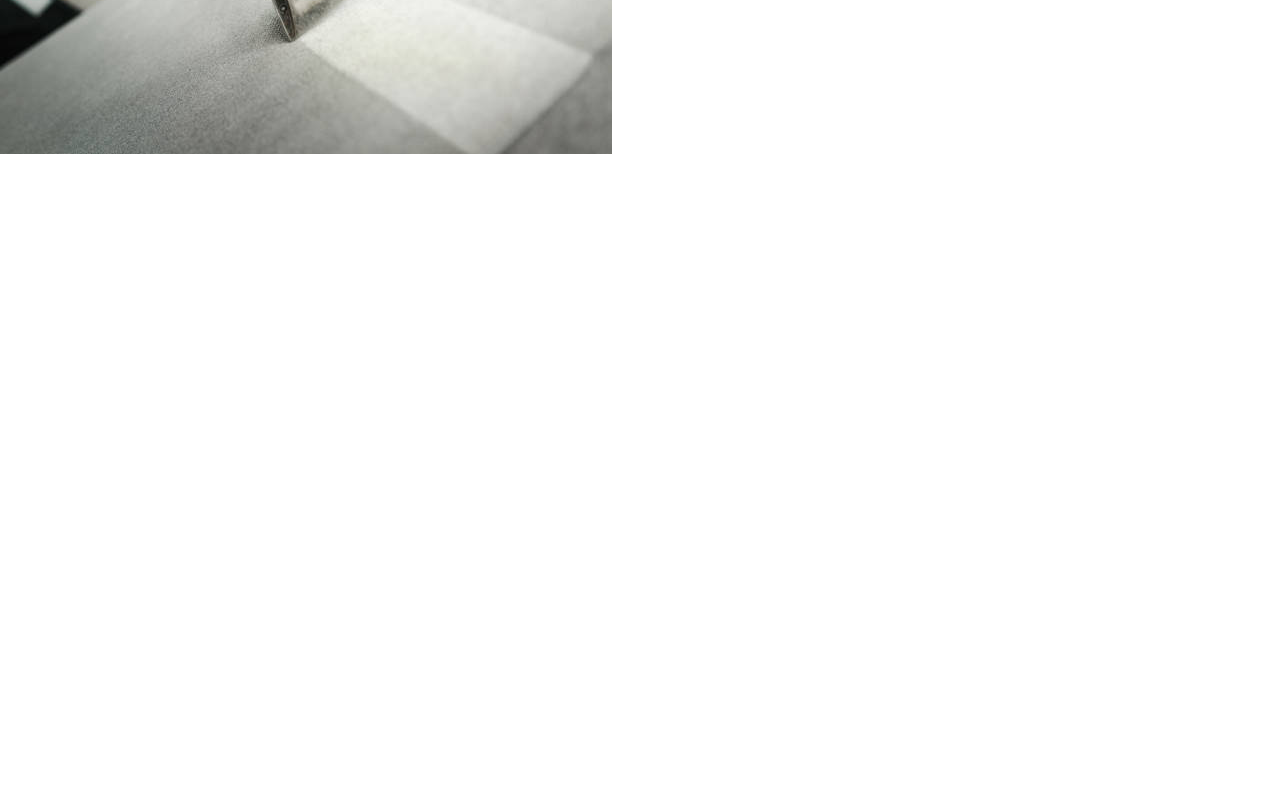
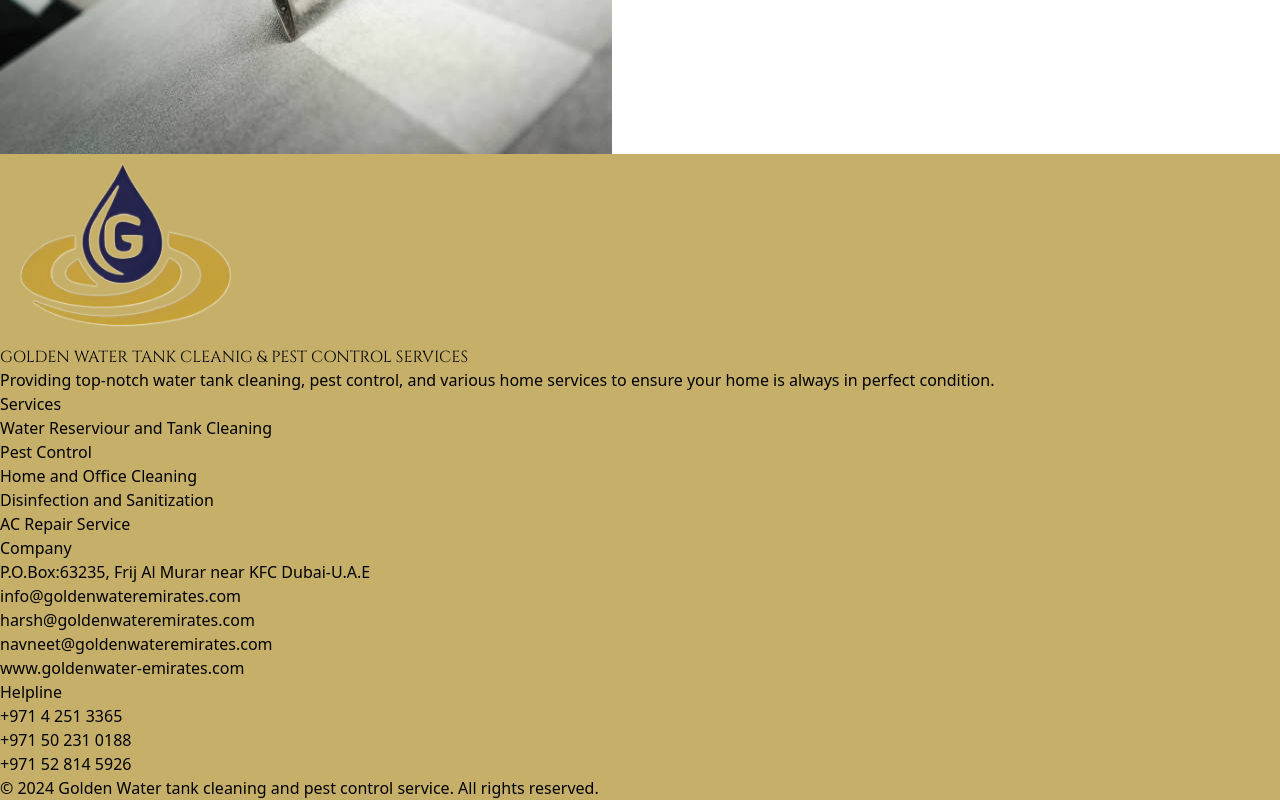
Before and after one commit to clientsmaker/cleaningCompany, a React (Vite) app: page /about in a window 1280 px wide. Shown: the part 3455-4255 px from the top of the page. Before the commit the page ends 3609 px from the top, so only its background shows below. Built offline with nearby package versions, Linux system fonts and the light colour scheme.

Commit message:
about page modified

```diff
--- a/src/Components/Card/ContactCard.jsx
+++ b/src/Components/Card/ContactCard.jsx
@@ -11,7 +11,7 @@
             Get in touch
           </h1>
 
-          <p className="mt-3 text-gray-500 dark:text-gray-400">
+          <p className="mt-3 text-gray-500 dark:text-gray-400 font-medium">
             Our friendly team is always here to chat.
           </p>
         </div>
@@ -38,13 +38,13 @@
             <h2 className="mt-4 text-lg font-medium text-gray-800 dark:text-white">
               Email
             </h2>
-            <p className="mt-2 text-gray-500 dark:text-gray-400">
+            <p className="mt-2 text-gray-500 dark:text-gray-400 font-medium">
               Our friendly team is here to help.
             </p>
-            <p className="mt-2 text-blue-500 dark:text-blue-400">
+            <p className="mt-2 text-blue-500 dark:text-blue-400 font-medium">
             harsh@goldenwateremirates.com
             </p>
-            <p className="mt-2 text-blue-500 dark:text-blue-400">
+            <p className="mt-2 text-blue-500 dark:text-blue-400 font-medium">
             navneet@goldenwateremirates.com
             </p>
           </div>
@@ -75,13 +75,13 @@
             <h2 className="mt-4 text-lg font-medium text-gray-800 dark:text-white">
               Office
             </h2>
-            <p className="mt-2 text-gray-500 dark:text-gray-400">
+            <p className="mt-2 text-gray-500 dark:text-gray-400 font-medium">
             P.O.Box:63235,
             </p>
-            <p className="mt-2 text-gray-500 dark:text-gray-400">
-            Frij al murar
+            <p className="mt-2 text-gray-500 dark:text-gray-400 font-medium">
+            Frij Al Murar near KFC
             </p>
-            <p className="mt-2 text-gray-500 dark:text-gray-400">
+            <p className="mt-2 text-gray-500 dark:text-gray-400 font-medium">
             Dubai-U.A.E
             </p>
           </div>
@@ -108,7 +108,7 @@
               Phone
             </h2>
             <p className="mt-2 text-gray-500 dark:text-gray-400"></p>
-            <p className="mt-2 text-gray-500 dark:text-gray-400">
+            <p className="mt-2 text-gray-500 dark:text-gray-400 font-medium">
             +971 4 251 3365
             </p>
           </div>
--- a/src/Components/Footer.jsx
+++ b/src/Components/Footer.jsx
@@ -14,37 +14,37 @@
           <div className="grid grid-cols-1 gap-8 lg:grid-cols-4 lg:gap-16">
             <div className="col-span-1">
               <h2 className="text-xl font-semibold text-blue-900 mb-4"style={{ fontFamily: 'Cinzel, serif', lineHeight: '1.2' }}> GOLDEN WATER TANK CLEANIG & PEST CONTROL SERVICES</h2>
-              <p className="text-gray-200 leading-relaxed">
+              <p className="text-gray-200 leading-relaxed font-medium">
                 Providing top-notch water tank cleaning, pest control, and various home services to ensure your home is always in perfect condition.
               </p>
             </div>
 
             <div className="col-span-1">
-              <p className="font-medium text-white">Services</p>
-              <ul className="mt-6 space-y-4 text-sm">
+              <p className="font-bold text-white">Services</p>
+              <ul className="mt-6 space-y-4 text-sm font-medium">
                 <li>
-                  <a href="#" className="text-white transition hover:opacity-75">Water Reserviour and Tank Cleaning</a>
+                  <a href="#" className="text-white transition hover:opacity-75 font-medium">Water Reserviour and Tank Cleaning</a>
                 </li>
                 <li>
-                  <a href="#" className="text-white transition hover:opacity-75">Pest Control</a>
+                  <a href="#" className="text-white transition hover:opacity-75 font-medium">Pest Control</a>
                 </li>
                 <li>
-                  <a href="#" className="text-white transition hover:opacity-75">Home and Office Cleaning</a>
+                  <a href="#" className="text-white transition hover:opacity-75 font-medium">Home and Office Cleaning</a>
                 </li>
                 <li>
                   <a href="#" className="text-white transition hover:opacity-75">Disinfection and Sanitization</a>
                 </li>
                 <li>
-                  <a href="#" className="text-white transition hover:opacity-75">AC Repait Service</a>
+                  <a href="#" className="text-white transition hover:opacity-75 font-medium">AC Repair Service</a>
                 </li>
               </ul>
             </div>
 
             <div className="col-span-1">
-              <p className="font-medium text-white">Company</p>
-              <ul className="mt-6 space-y-4 text-sm">
+              <p className="font-bold text-white">Company</p>
+              <ul className="mt-6 space-y-4 text-sm font-medium">
                 <li>
-                  <a href="#" className="text-white transition hover:opacity-75">P.O.Box:63235, Frij al murar Dubai-U.A.E</a>
+                  <a href="#" className="text-white transition hover:opacity-75">P.O.Box:63235, Frij Al Murar near KFC Dubai-U.A.E</a>
                 </li>
                 <li>
                   <a href="mailto:info@goldenwateremirates.com" className="text-white transition hover:opacity-75">info@goldenwateremirates.com</a>
@@ -62,8 +62,8 @@
             </div>
 
             <div className="col-span-1">
-              <p className="font-medium text-white">Helpline</p>
-              <ul className="mt-6 space-y-4 text-sm">
+              <p className="font-bold text-white">Helpline</p>
+              <ul className="mt-6 space-y-4 text-sm font-medium">
                 <li>
                   <a href="tel:+97142513365" className="text-white transition hover:opacity-75">+971 4 251 3365</a>
                 </li>
--- a/src/Components/ServicePage/AcMaintanance.jsx
+++ b/src/Components/ServicePage/AcMaintanance.jsx
@@ -2,6 +2,7 @@
 import Navbar from '../Navbar';
 import image from '../../assets/acmech.jpg';
 import WhatsappButton from '../WhatsappButton';
+import Footer from '../Footer';
 
 const AcMaintanance = () => {
     return (
@@ -44,6 +45,7 @@
 </section>
           {/* <Footer /> */}
           <WhatsappButton />
+          <Footer />
         </>
       );
     };
--- a/src/Components/ServicePage/HomeMaintanance.jsx
+++ b/src/Components/ServicePage/HomeMaintanance.jsx
@@ -2,6 +2,7 @@
 import Navbar from '../Navbar';
 import image from '../../assets/carpetclean.jpg';
 import WhatsappButton from '../WhatsappButton';
+import Footer from '../Footer';
 
 const HomeMaintanance = () => {
     return (
@@ -87,6 +88,7 @@
 </section>
 <WhatsappButton />
           {/* <Footer /> */}
+          <Footer />
         </>
       );
     };
--- a/src/Components/ServicePage/OfficeCleaning.jsx
+++ b/src/Components/ServicePage/OfficeCleaning.jsx
@@ -2,6 +2,7 @@
 import Navbar from '../Navbar';
 import image from '../../assets/officeclean.jpg';
 import WhatsappButton from '../WhatsappButton';
+import Footer from '../Footer';
 
 const OfficeCleaning = () => {
     return (
@@ -58,6 +59,7 @@
 </section>
 <WhatsappButton />
           {/* <Footer /> */}
+          <Footer />
         </>
       );
     };
--- a/src/Components/ServicePage/PestControl.jsx
+++ b/src/Components/ServicePage/PestControl.jsx
@@ -2,6 +2,7 @@
 import Navbar from '../Navbar';
 import image from '../../assets/pestContorl.jpg';
 import WhatsappButton from '../WhatsappButton';
+import Footer from '../Footer';
 
 const PestControl = () => {
     return (
@@ -64,6 +65,7 @@
 </section>
 <WhatsappButton />
           {/* <Footer /> */}
+          <Footer />
         </>
       );
     };
--- a/src/Components/ServicePage/PurityChecking.jsx
+++ b/src/Components/ServicePage/PurityChecking.jsx
@@ -2,6 +2,7 @@
 import Navbar from "../Navbar";
 import image from "../../assets/dis.jpg";
 import WhatsappButton from "../WhatsappButton";
+import Footer from "../Footer";
 const PurityChecking = () => {
   return (
     <>
@@ -87,6 +88,7 @@
       </section>
       <WhatsappButton />
       {/* <Footer /> */}
+      <Footer />
     </>
   );
 };
--- a/src/Components/ServicePage/Service1.jsx
+++ b/src/Components/ServicePage/Service1.jsx
@@ -2,6 +2,7 @@
 import Navbar from '../Navbar';
 import image from '../../assets/water1.jpg';
 import WhatsappButton from '../WhatsappButton';
+import Footer from '../Footer';
 
 const Service1 = () => {
   return (
@@ -57,6 +58,7 @@
 </section>
 <WhatsappButton />
       {/* <Footer /> */}
+      <Footer />
     </>
   );
 };
--- a/src/Page/About.jsx
+++ b/src/Page/About.jsx
@@ -9,6 +9,7 @@
 import homeServiceImage1 from "../assets/homeclean.jpg";
 
 import watertank2 from "../assets/watertank2.jpeg";
+import Footer from "../Components/Footer";
 
 const About = () => {
   return (
@@ -103,7 +104,7 @@
             </div>
           </div>
         </div>
-
+    <Footer />
     </>
   );
 };
--- a/src/Page/Contact.jsx
+++ b/src/Page/Contact.jsx
@@ -3,6 +3,7 @@
 import backgroundImage from "../assets/carpetclean.jpg";
 import Navbar from "../Components/Navbar";
 import WhatsappButton from "../Components/WhatsappButton";
+import Footer from "../Components/Footer";
 
 const Contact = () => {
   return (
@@ -24,7 +25,7 @@
               alt="Let's Cook Logo"
               className="mb-4 max-w-xs md:mr-6 md:mb-0"
             /> */}
-           <h1 className="text-center text-gray-100 justify-center text-5xl pt-20 font-extrabold">
+           <h1 className="text-center text-gray-100 justify-center text-5xl pt-28 font-extrabold">
             Contact Page
           </h1>
           </div>
@@ -35,6 +36,7 @@
         </div>
 
       </div>
+      <Footer />
     </>
   );
 };
--- a/src/Page/Services.jsx
+++ b/src/Page/Services.jsx
@@ -7,6 +7,7 @@
 import ServiceCard4 from '../Components/Card/ServiceCard4';
 // import backgroundImage from '../../assets/Images/';
 import backgroundImage from '../assets/disintection.jpeg';
+import Footer from '../Components/Footer';
 const Services = () => {
   const [currentServiceIndex, setCurrentServiceIndex] = useState(0);
 
@@ -58,7 +59,7 @@
 
 
       <WhatsappButton />
-
+  <Footer />
       </>
   );
 };
```
